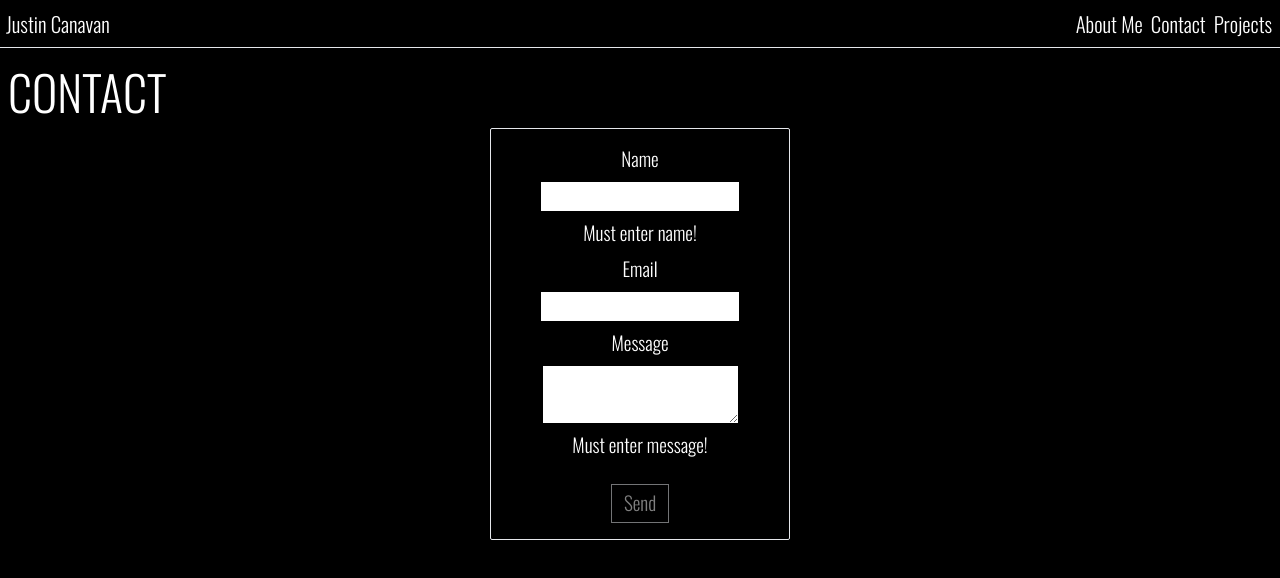
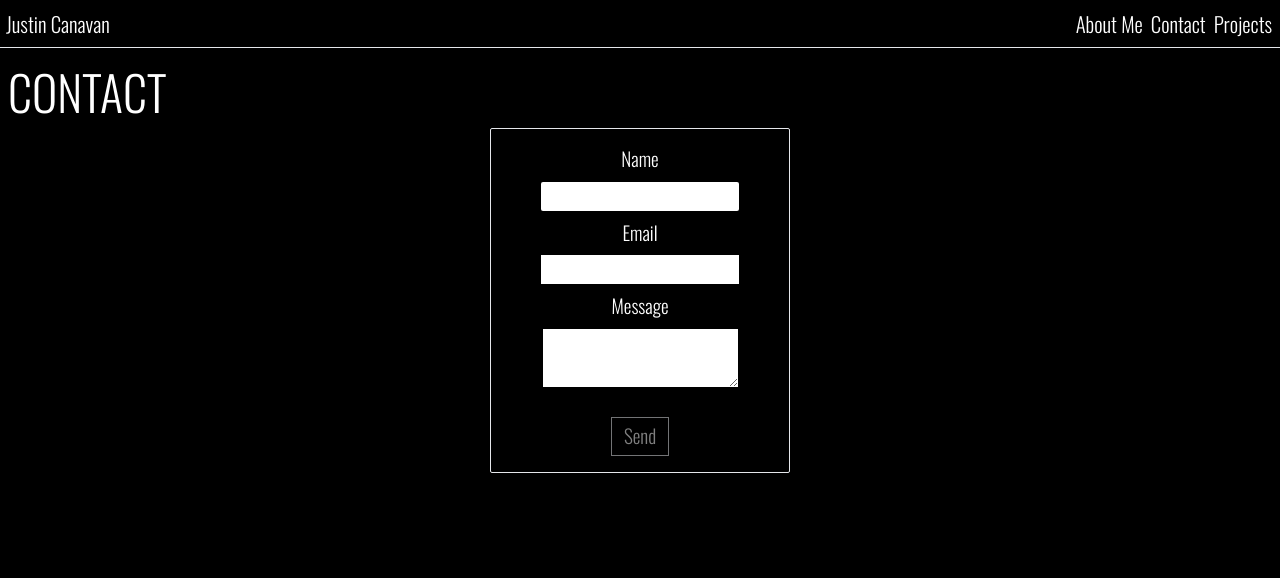
Before and after one commit to justincanavandev/vite-portfolio, a React (Vite) app in the folder vite-portfolio/: page /contact in a window 1280 px wide. Shown: the top 578 px of the page. Built offline with nearby package versions, Linux system fonts and the light colour scheme; a web font is replaced by a local one.

Commit message:
set up codnitional for input checkboxes

```diff
--- a/vite-portfolio/src/components/Nav.tsx
+++ b/vite-portfolio/src/components/Nav.tsx
@@ -41,9 +41,11 @@ function Nav({ navBarRef }: { navBarRef: React.RefObject<HTMLDivElement> }) {
         onAnimationEnd={setBrightness}
         className={`
         ${
-          openOrClose
-            ? "animate-open-filter-brightness"
-            : "animate-close-filter-brightness"
+          isModalOpen
+            ? openOrClose
+              ? "animate-open-filter-brightness"
+              : "animate-close-filter-brightness"
+            : ""
         }
         ${
           isModalOpen
@@ -52,9 +54,11 @@ function Nav({ navBarRef }: { navBarRef: React.RefObject<HTMLDivElement> }) {
         } bg-black font-oswald text-white z-50 w-[100%] h-[48px]  sticky top-0 text-[.75rem] border-b nav-bar flex items-center xs:text-[.85rem]`}
       >
         <div>
-          <NavLink className={`ml-1.5 text-[1.3rem] `} to="/">
+          {/* <NavLink className={`ml-1.5 text-[1.3rem] `} to="/"> */}
+          <span className="ml-1.5 text-[1.3rem]">
             Justin Canavan
-          </NavLink>
+            </span>
+          {/* </NavLink> */}
         </div>
         <>
           <div className="flex items-end justify-evenly ml-auto mr-2 ">
--- a/vite-portfolio/src/pages/AboutMe.tsx
+++ b/vite-portfolio/src/pages/AboutMe.tsx
@@ -166,10 +166,12 @@ export default function AboutMe() {
   return (
     <>
       <div
-        className={`w-full pl-2 pt-4 bg-black font-oswald flex text-white         ${
-          openOrClose
-            ? "animate-open-filter-brightness"
-            : "animate-close-filter-brightness"
+        className={`w-full pl-2 pt-4 bg-black font-oswald flex text-white               ${
+          isModalOpen
+            ? openOrClose
+              ? "animate-open-filter-brightness"
+              : "animate-close-filter-brightness"
+            : ""
         }
         ${
           isModalOpen
--- a/vite-portfolio/src/pages/Contact/Contact.tsx
+++ b/vite-portfolio/src/pages/Contact/Contact.tsx
@@ -4,11 +4,24 @@ import { ContactForm } from "./ContactForm"
 
 export default function Contact() {
 
-  const {isModalOpen} = useContext(GlobalContext)
+  const {isModalOpen, openOrClose} = useContext(GlobalContext)
 
     return (
     <>
-        <div className={`min-h-screen whitespace-nowrap overflow-x-auto bg-black ${isModalOpen && "filter brightness-[40%]"}`}>
+        <div className={`min-h-screen whitespace-nowrap overflow-x-auto bg-black
+           ${
+            isModalOpen
+              ? openOrClose
+                ? "animate-open-filter-brightness"
+                : "animate-close-filter-brightness"
+              : ""
+          }
+
+          ${
+            isModalOpen
+              ? "filter brightness-[40%]"
+              : "filter brightness-[100%] animate-close-filter-brightness"
+          }`}>
             <h1 className="text-[3rem] pt-2 pl-2 text-white font-oswald uppercase">Contact</h1>
             <ContactForm />
 
--- a/vite-portfolio/src/pages/Contact/ContactForm.tsx
+++ b/vite-portfolio/src/pages/Contact/ContactForm.tsx
@@ -1,5 +1,6 @@
 import { useRef, useState } from "react"
 import emailjs from "@emailjs/browser"
+import { Icon } from "@iconify/react"
 
 export const ContactForm = () => {
   const form = useRef<HTMLFormElement>(null)
@@ -9,10 +10,14 @@ export const ContactForm = () => {
   const [isUsernameValid, setIsUsernameValid] = useState<boolean>(false)
   const [isEmailValid, setIsEmailValid] = useState<boolean>(false)
   const [isMessageValid, setIsMessageValid] = useState<boolean>(false)
+  const [usernameDisplay, setUsernameDisplay] = useState<boolean>(false)
+  const [messageDisplay, setMessageDisplay] = useState<boolean>(false)
+  const [emailDisplay, setEmailDisplay] = useState<boolean>(false)
   // It starts with one or more alphanumeric characters, plus some special characters like ".", "_", "%", and "+".
   //It is followed by the "@" symbol.
   //Then, it has one or more alphanumeric characters followed by a dot (.) at least once.
   //Finally, it ends with a top-level domain (TLD) that consists of at least 2 alphabetical characters.
+
 
   const showSuccessMessage = () => {
     setIsEmailSent(true)
@@ -70,11 +75,8 @@ export const ContactForm = () => {
   //The TLD (top-level domain) must consist of a minimum of two alphabetical characters.
   //The pattern ensures that the domain is valid and includes a TLD with at least two characters.
 
-
   const handleEmail = (e: React.ChangeEvent<HTMLInputElement>) => {
-    console.log("e.target.value.length", e.target.value.length)
     if (e.target.value.length === 0) {
-      // setEmailMessage([emailMessageObj.noInput])
       emailMessagesArr.push(emailMessageObj.noInput)
       setEmailMessagesState(emailMessagesArr)
     }
@@ -94,16 +96,6 @@ export const ContactForm = () => {
         )
         setEmailMessagesState(filteredArr)
       }
-      // if (!tldRegex.test(e.target.value)){
-      //   emailMessagesArr.push(emailMessageObj.tld)
-      //   setEmailMessagesState(emailMessagesArr)
-      // }
-      // if (tldRegex.test(e.target.value)){
-
-      //   let filteredArr = emailMessagesArr.filter((message)=>
-      //  message !== `Must include domain ext (".com", ".net", etc)`)
-      //   setEmailMessagesState(filteredArr)
-      // }
       if (!startDomainRegex.test(e.target.value)) {
         emailMessagesArr.push(emailMessageObj.startDomain)
         setEmailMessagesState(emailMessagesArr)
@@ -127,12 +119,10 @@ export const ContactForm = () => {
     }
 
     if (!e.target.value.match(emailRegex)) {
-      console.log("hello")
       setIsEmailValid(false)
     } else {
       setIsEmailValid(true)
     }
-    console.log("emailMessagesArr", emailMessagesArr)
   }
 
   const handleMessage = (e: React.ChangeEvent<HTMLTextAreaElement>) => {
@@ -143,41 +133,143 @@ export const ContactForm = () => {
     }
   }
 
-  console.log("isEmailValid", isEmailValid)
+  const handleUsernameDisplay = () => {
+    setUsernameDisplay(true)
+  }
+
+  const handleEmailDisplay = () => {
+    emailMessagesArr.push(emailMessageObj.noInput)
+    setEmailMessagesState(emailMessagesArr)
+    setEmailDisplay(true)
+  }
+
+  const handleMessageDisplay = () => {
+    setMessageDisplay(true)
+  }
+
+  const checkAndXIcons = (
+    <>
+      {" "}
+      (
+      <Icon
+        className="text-green-500 absolute right-[-45px] top-1 text-[1.5rem]
+"
+        icon="ic:baseline-check"
+      ></Icon>
+      ) : (
+      <Icon
+        className="text-red-400 absolute right-[-45px] top-0 text-[1.5rem]"
+        icon="ph:x"
+      ></Icon>{" "}
+      )
+    </>
+  )
 
   return (
     <form ref={form} onSubmit={sendEmail}>
-      <div className="flex font-oswald flex-col border text-white  text-[1.2rem] gap-2 py-4 w-[300px] mx-auto rounded-sm items-center">
+      <div className="text-white text-[1.2rem] font-oswald">
+        <div className="flex  flex-col border  gap-2 py-4 w-[300px] mx-auto rounded-sm items-center">
           <label>Name</label>
+          <div className="relative">
             <input
               onChange={(e) => handleUserName(e)}
-          className="text-black"
+              className={`text-black rounded-sm ${
+                usernameDisplay
+                  ? isUsernameValid
+                    ? "outline-green-500"
+                    : "outline-red-500"
+                  : ""
+              }`}
               type="text"
               name="user_name"
+              onFocus={handleUsernameDisplay}
             />
-        {!isUsernameValid && <span>Must enter name!</span>}
+            {usernameDisplay ? (
+              isUsernameValid ? (
+                <Icon
+                  className="text-green-500 absolute right-[-45px] top-1 text-[1.5rem]
+"
+                  icon="ic:baseline-check"
+                ></Icon>
+              ) : (
+                <Icon
+                  className="text-red-400 absolute right-[-45px] top-0 text-[1.5rem]"
+                  icon="ph:x"
+                ></Icon>
+              )
+            ) : (
+              ""
+            )}
+          </div>
+
+          {/* email section */}
+
           <label>Email</label>
+          <div className="relative">
             <input
               onChange={(e) => handleEmail(e)}
-          className="text-black"
+              onFocus={handleEmailDisplay}
+              className={`text-black ${
+                emailDisplay
+                  ? isEmailValid
+                    ? "outline-green-500"
+                    : "outline-red-500"
+                  : ""
+              }`}
               type="email"
               name="user_email"
             />
-        {/* {!isEmailValid &&
-          emailMessagesArr.map((message) => <span className="text-white">{message}hello</span>)} */}
-        {/* <p>hello</p> */}
-        {emailMessagesState.map((message) => (
-          <p>{message}</p>
-        ))}
+            {emailDisplay ? (
+              isEmailValid ? (
+                <Icon
+                  className="text-green-500 absolute right-[-45px] top-1 text-[1.5rem]
+"
+                  icon="ic:baseline-check"
+                ></Icon>
+              ) : (
+                <Icon
+                  className="text-red-400 absolute right-[-45px] top-0 text-[1.5rem]"
+                  icon="ph:x"
+                ></Icon>
+              )
+            ) : (
+              ""
+            )}
+          </div>
 
-        {/* {emailMessagesArr} */}
+          {/* message section */}
+
           <label>Message</label>
+          <div className="relative">
             <textarea
               onChange={(e) => handleMessage(e)}
-          className="text-black"
+              className={`text-black ${
+                messageDisplay
+                  ? isMessageValid
+                    ? "outline-green-500"
+                    : "outline-red-500"
+                  : ""
+              }`}
               name="message"
+              onFocus={handleMessageDisplay}
             />
-        {!isMessageValid && <span>Must enter message!</span>}
+            {messageDisplay ? (
+              isMessageValid ? (
+                <Icon
+                  className="text-green-500 absolute right-[-45px] top-1 text-[1.5rem]
+"
+                  icon="ic:baseline-check"
+                ></Icon>
+              ) : (
+                <Icon
+                  className="text-red-400 absolute right-[-45px] top-4 text-[1.5rem]"
+                  icon="ph:x"
+                ></Icon>
+              )
+            ) : (
+              ""
+            )}
+          </div>
           <button
             disabled={
               isUsernameValid === false ||
@@ -192,6 +284,26 @@ export const ContactForm = () => {
           </button>
           {isEmailSent && <span>Success!</span>}
         </div>
+
+        {/* error messages */}
+
+        <div className="flex flex-col w-[275px] mx-auto text-white gap-2">
+          <div>
+            {!isUsernameValid && usernameDisplay && (
+              <span>Must enter name!</span>
+            )}
+          </div>
+          <div>
+            {emailDisplay &&
+              emailMessagesState.map((message) => <p>{message}</p>)}
+          </div>
+          <div>
+            {!isMessageValid && messageDisplay && (
+              <span>Must enter message!</span>
+            )}
+          </div>
+        </div>
+      </div>
     </form>
   )
 }
--- a/vite-portfolio/src/pages/Projects/Projects2.tsx
+++ b/vite-portfolio/src/pages/Projects/Projects2.tsx
@@ -62,8 +62,6 @@ export default function Projects2() {
   const selectedProject: Project = projects[selectedImageIndex]
 
   // const projectsLength: number = selectedProject.images.length - 1
-
-
 
   useEffect(() => {
     if (hasPageRendered === false) {
@@ -175,13 +173,12 @@ export default function Projects2() {
       </div>
     </>
   )
-useEffect(()=> {
+  useEffect(() => {
     console.log("isModalOpen", isModalOpen)
     console.log("viewProjectDetails", viewProjectDetails)
     console.log("openOrClose", openOrClose)
   }, [isModalOpen, viewProjectDetails, openOrClose])
   const [brightnessOpen, setBrightnessOpen] = useState<boolean>(false)
-
 
   useEffect(() => {
     setViewProjectDetails(true)
@@ -190,9 +187,7 @@ useEffect(()=> {
     // setTimeout(()=> {
     //   setBrightnessOpen(false)
     // }, 1000)
-
   }, [])
-
 
   return (
     <>
@@ -203,14 +198,16 @@ useEffect(()=> {
 
 
         ${
-          openOrClose
+          isModalOpen
+            ? openOrClose
               ? "animate-open-filter-brightness"
               : "animate-close-filter-brightness"
+            : ""
         }
         ${
           isModalOpen
             ? "filter brightness-[40%]"
-            : "filter brightness-[100%]"
+            : "filter brightness-[100%] animate-close-filter-brightness"
         }
         `}
       >
```
Lines whose indentation alone changed are shown as unchanged.
